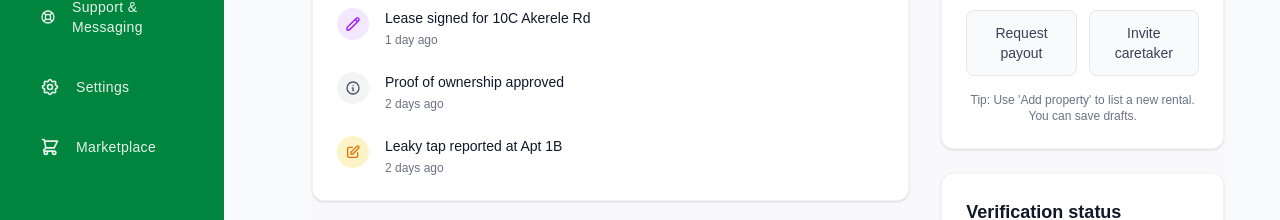
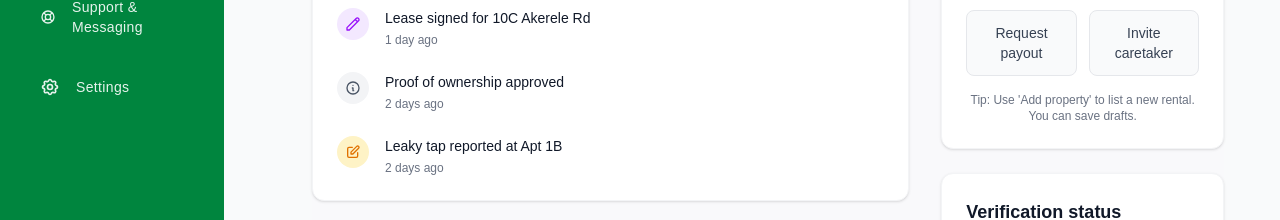
Before and after one commit to Synergyfy/Help2Home, a Next.js app: page /dashboard/landlord in a window 1280 px wide. Shown: the part 491-711 px from the top of the page. Built offline with nearby package versions, Linux system fonts and the light colour scheme.

Commit message:
fix: Remove duplicate marketplace links from landlord sidebar

```diff
--- a/components/DashboardSidebar.tsx
+++ b/components/DashboardSidebar.tsx
@@ -199,24 +199,6 @@
                 <svg xmlns="http://www.w3.org/2000/svg" className="w-5 h-5" fill="none" viewBox="0 0 24 24" stroke="currentColor">
                     <path strokeLinecap="round" strokeLinejoin="round" strokeWidth={2} d="M10.325 4.317c.426-1.756 2.924-1.756 3.35 0a1.724 1.724 0 002.573 1.066c1.543-.94 3.31.826 2.37 2.37a1.724 1.724 0 001.065 2.572c1.756.426 1.756 2.924 0 3.35a1.724 1.724 0 00-1.066 2.573c.94 1.543-.826 3.31-2.37 2.37a1.724 1.724 0 00-2.572 1.065c-.426 1.756-2.924 1.756-3.35 0a1.724 1.724 0 00-2.573-1.066c-1.543.94-3.31-.826-2.37-2.37a1.724 1.724 0 00-1.065-2.572c-1.756-.426-1.756-2.924 0-3.35a1.724 1.724 0 001.066-2.573c-.94-1.543.826-3.31 2.37-2.37.996.608 2.296.07 2.572-1.065z" />
                     <path strokeLinecap="round" strokeLinejoin="round" strokeWidth={2} d="M15 12a3 3 0 11-6 0 3 3 0 016 0z" />
-                </svg>
-            ),
-        },
-        {
-            label: 'Marketplace',
-            href: '/marketplace',
-            icon: (
-                <svg xmlns="http://www.w3.org/2000/svg" className="w-5 h-5" fill="none" viewBox="0 0 24 24" stroke="currentColor">
-                    <path strokeLinecap="round" strokeLinejoin="round" strokeWidth={2} d="M3 3h2l.4 2M7 13h10l4-8H5.4M7 13L5.4 5M7 13l-2.293 2.293c-.63.63-.184 1.707.707 1.707H17m0 0a2 2 0 100 4 2 2 0 000-4zm-8 2a2 2 0 11-4 0 2 2 0 014 0z" />
-                </svg>
-            ),
-        },
-        {
-            label: 'Marketplace',
-            href: '/marketplace',
-            icon: (
-                <svg xmlns="http://www.w3.org/2000/svg" className="w-5 h-5" fill="none" viewBox="0 0 24 24" stroke="currentColor">
-                    <path strokeLinecap="round" strokeLinejoin="round" strokeWidth={2} d="M3 3h2l.4 2M7 13h10l4-8H5.4M7 13L5.4 5M7 13l-2.293 2.293c-.63.63-.184 1.707.707 1.707H17m0 0a2 2 0 100 4 2 2 0 000-4zm-8 2a2 2 0 11-4 0 2 2 0 014 0z" />
                 </svg>
             ),
         },
```
